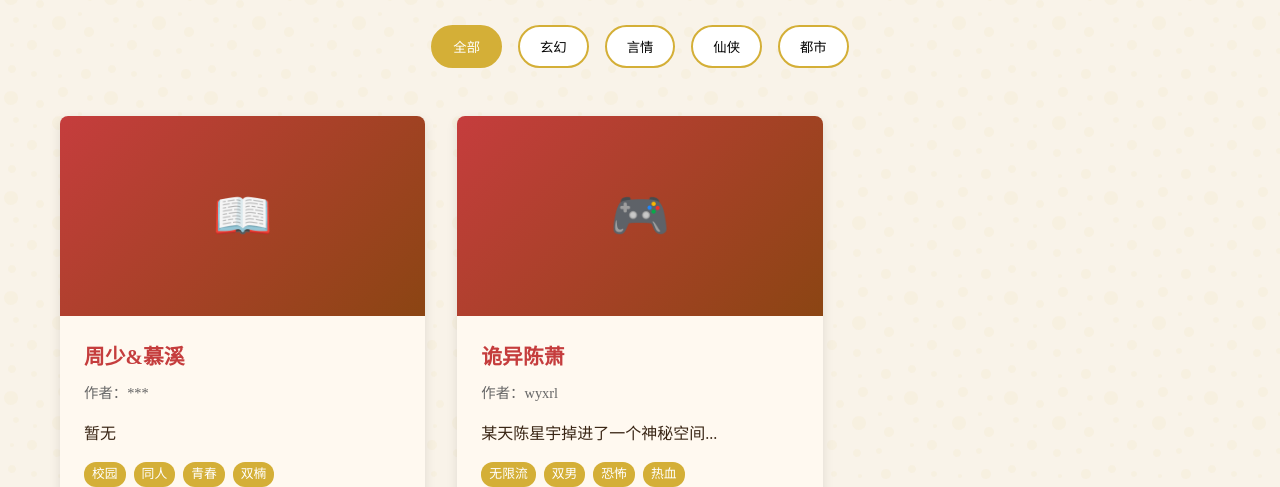
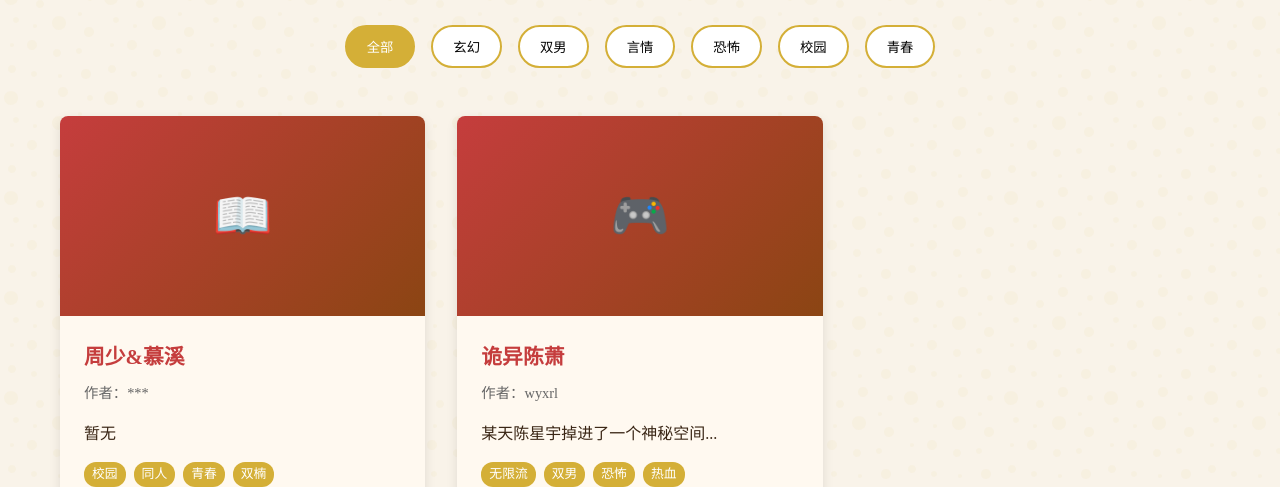
Before and after one commit to awealy/new_novels, a plain HTML site: page index.html in a window 1280 px wide. Shown: the part 613-1100 px from the top of the page. Drawn offline with nearby package versions, Linux system fonts and the light colour scheme; a web font is replaced by a local one.

Commit message:
Update index.html
Signed-off-by: awealy <wangyue_8391@163.com>

```diff
--- a/index.html
+++ b/index.html
@@ -52,9 +52,11 @@
             <div class="filter-tabs">
                 <button class="filter-tab active" data-filter="all">全部</button>
                 <button class="filter-tab" data-filter="无限流">玄幻</button>
-                <button class="filter-tab" data-filter="双男">言情</button>
-                <button class="filter-tab" data-filter="言情">仙侠</button>
-                <button class="filter-tab" data-filter="恐怖">都市</button>
+                <button class="filter-tab" data-filter="双男">双男</button>
+                <button class="filter-tab" data-filter="言情">言情</button>
+                <button class="filter-tab" data-filter="恐怖">恐怖</button>
+                <button class="filter-tab" data-filter="校园">校园</button>
+                <button class="filter-tab" data-filter="青春">青春</button>
             </div>
             <div id="novelGrid" class="novel-grid">
                 <!-- 小说卡片将通过JavaScript动态生成 -->
```
